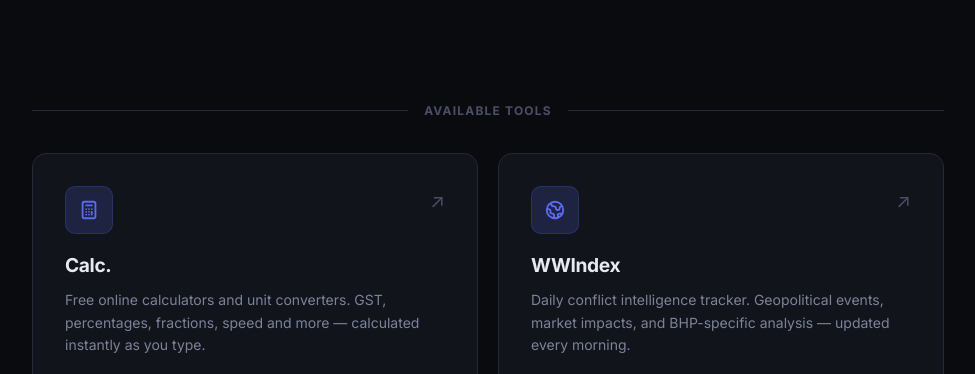
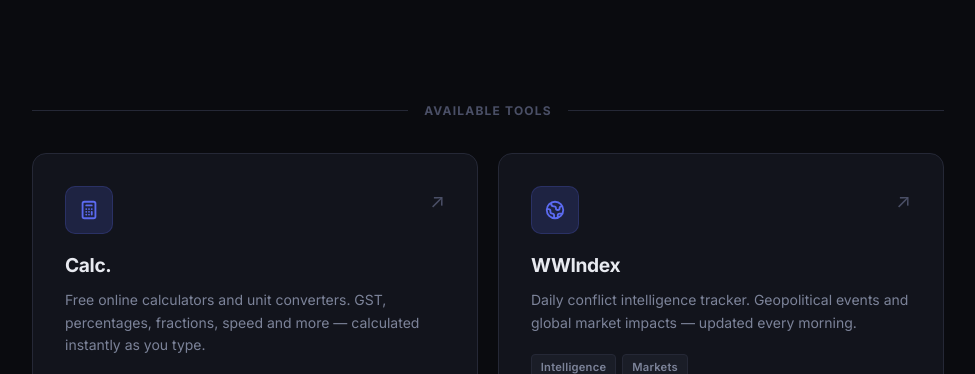
Before and after one commit to avgt3chguy/cmdbot-home, a website: page index.html in a window 1280 px wide. Shown: the part 418-792 px from the top of the page, without its empty margins (152-1127 px from the left). Drawn offline with Linux system fonts and the light colour scheme.

Commit message:
Remove BHP-specific reference

```diff
--- a/index.html
+++ b/index.html
@@ -323,7 +323,7 @@
             <span class="card-arrow">↗</span>
           </div>
           <h2>WWIndex</h2>
-          <p>Daily conflict intelligence tracker. Geopolitical events, market impacts, and BHP-specific analysis — updated every morning.</p>
+          <p>Daily conflict intelligence tracker. Geopolitical events and global market impacts — updated every morning.</p>
           <div class="card-tags">
             <span class="tag">Intelligence</span>
             <span class="tag">Markets</span>
```
